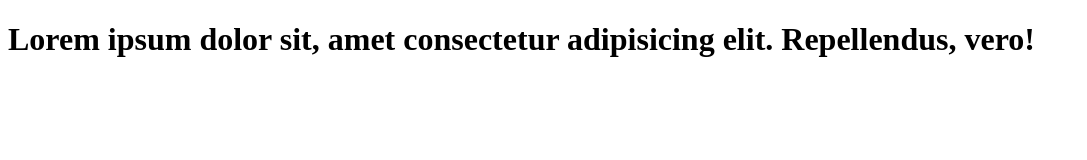
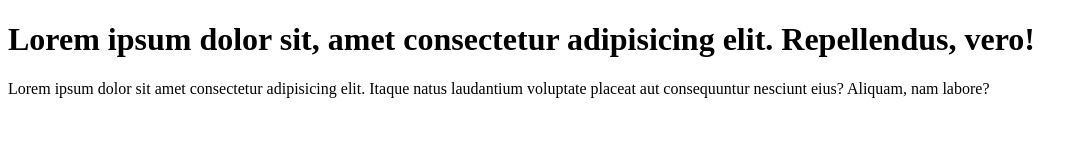
Before and after one commit to Fushaochen/learn-git, a plain HTML site: page index.html in a window 1280 px wide. Shown: the whole page, without its empty margins (0-1087 px from the left). Drawn offline with Linux system fonts and the light colour scheme.

Commit message:
add paragraph to code

```diff
--- a/index.html
+++ b/index.html
@@ -9,5 +9,6 @@
     <h1>
         Lorem ipsum dolor sit, amet consectetur adipisicing elit. Repellendus, vero!
     </h1>
+    Lorem ipsum dolor sit amet consectetur adipisicing elit. Itaque natus laudantium voluptate placeat aut consequuntur nesciunt eius? Aliquam, nam labore?
 </body>
 </html>
```
